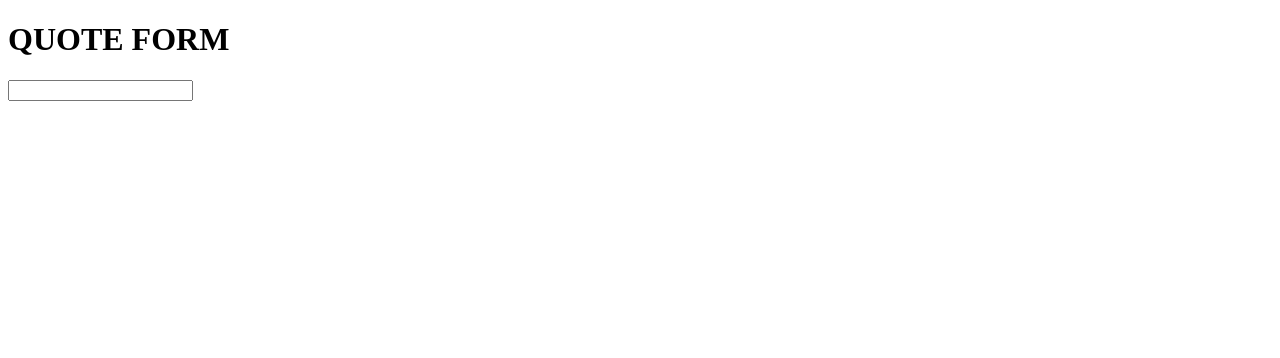
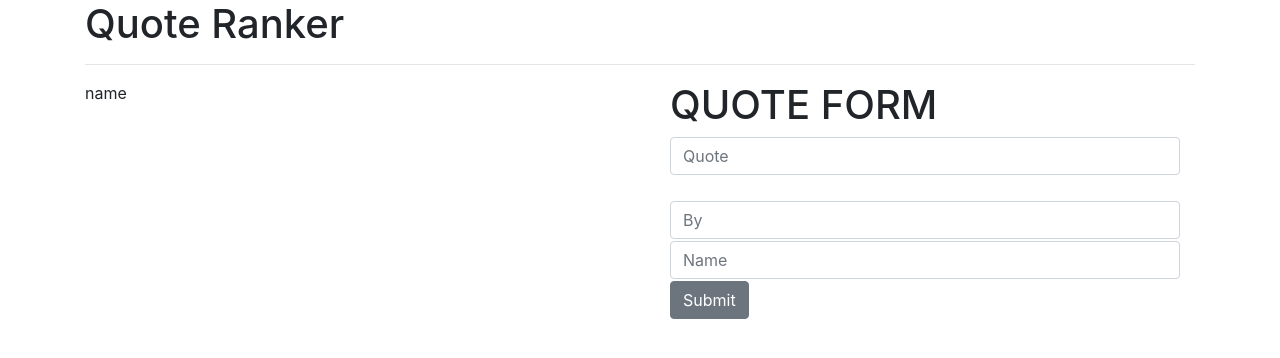
Before and after one commit to melissa-koi/QuotesAngular, an Angular app: page / in a window 1280 px wide. Shown: the top 358 px of the page. Built offline with nearby package versions, Linux system fonts and the light colour scheme.

Commit message:
add form

```diff
--- a/package.json
+++ b/package.json
@@ -19,6 +19,8 @@
     "@angular/platform-browser": "~11.2.6",
     "@angular/platform-browser-dynamic": "~11.2.6",
     "@angular/router": "~11.2.6",
+    "bootstrap": "^4.6.0",
+    "popper": "^1.0.1",
     "rxjs": "~6.6.0",
     "tslib": "^2.0.0",
     "zone.js": "~0.11.3"
--- a/src/app/app.component.html
+++ b/src/app/app.component.html
@@ -1 +1,2 @@
-<app-quotes-form></app-quotes-form>
+
+<app-quotes></app-quotes>
--- a/src/app/quotes-form/quotes-form.component.html
+++ b/src/app/quotes-form/quotes-form.component.html
@@ -1,8 +1,9 @@
 <div class="container">
-    <div class="row">
-        <div class="col-md-6">
-            <h1>QUOTE FORM</h1>
-            <input type="text">
-        </div>
-    </div>
+    <h1>QUOTE FORM</h1>
+    <form>
+        <input type="text" placeholder="Quote" name="quote" id="quote" class="form-control"><br>
+        <input type="text" placeholder="By" name="author" id="author" class="form-control">
+        <input type="text" placeholder="Name" name="name" id="name"class="form-control">
+        <button type="submit" class="btn btn-secondary">Submit</button>
+    </form>
 </div>
--- a/src/app/quotes-form/quotes-form.component.scss
+++ b/src/app/quotes-form/quotes-form.component.scss
@@ -0,0 +1,3 @@
+.form-control{
+    margin-bottom: 2px;
+}
--- a/src/app/quotes.ts
+++ b/src/app/quotes.ts
@@ -1,2 +1,6 @@
 export class Quotes {
+    // constructor(public id:number, public name:string, public description: string){}
+    quote:string;
+    name:string;
+    author:string;
 }
--- /dev/null
+++ b/src/app/quotes/quotes.component.html
@@ -0,0 +1,16 @@
+<div class="container">
+    <h1>Quote Ranker</h1>
+    <hr>
+
+    <div class="row">
+        <div class="col-md-6">
+            <div *ngFor = 'let quotes of quote'>
+                <p>{{quotes.name}}</p>
+            </div>
+
+        </div>
+      <div class="col-md-6">
+        <app-quotes-form></app-quotes-form>
+      </div>
+    </div>
+  </div>
--- /dev/null
+++ b/src/app/quotes/quotes.component.ts
@@ -0,0 +1,23 @@
+import { Component, OnInit } from '@angular/core';
+import { Quotes } from '../quotes'
+@Component({
+  selector: 'app-quotes',
+  templateUrl: './quotes.component.html',
+  styleUrls: ['./quotes.component.scss']
+})
+export class QuotesComponent implements OnInit {
+
+  quote:Quotes[] = [
+   {quote:"this",name:"name",author:"author"}
+];
+
+
+  addNewGoal(quotes) {
+    this.quote.push(quotes);
+  }
+  constructor() { }
+
+  ngOnInit(): void {
+  }
+
+}
--- a/src/styles.scss
+++ b/src/styles.scss
@@ -1 +1,7 @@
-/* You can add global styles to this file, and also import other style files */
+@import "~bootstrap/dist/css/bootstrap.css";
+
+*{
+    box-sizing:border-box;
+    margin:0;
+    padding:0;
+}
```
Also changed, not shown: src/app/app.module.ts (+6 -2 lines), src/app/quotes/quotes.component.scss (added), 2 other files (tests, documents, lock files or other folders).
